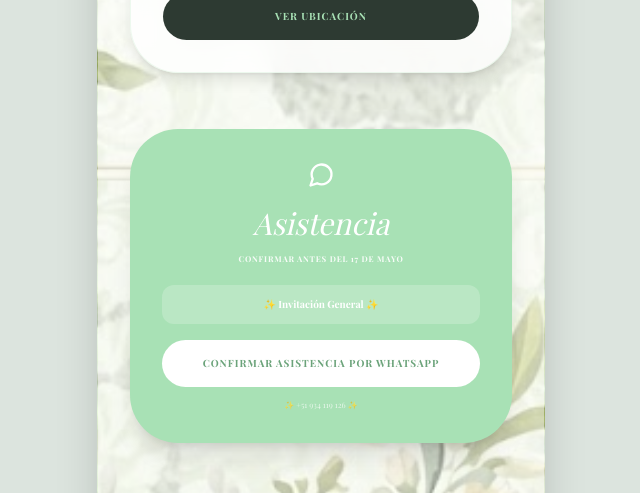
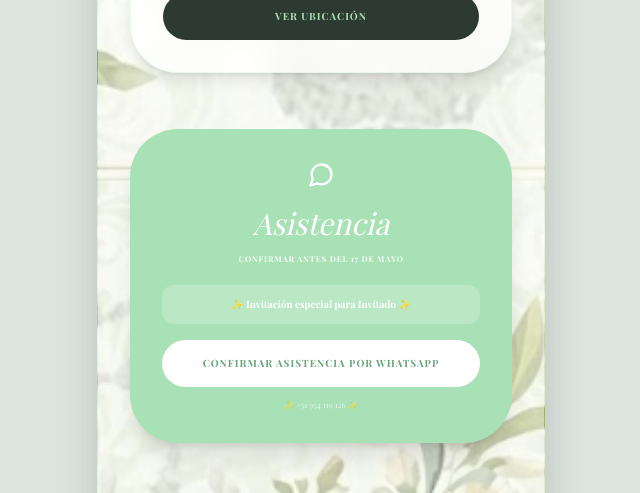
Before and after one commit to Harol20Medina/XV_ABI, a React (Vite) app: page / in a window 1280 px wide. Shown: the part 2440-2933 px from the top of the page, without its empty margins (319-959 px from the left). Built offline with nearby package versions, Linux system fonts and the light colour scheme; the HTML template or start-up script is replaced by a standard one; a web font is replaced by a local one.

Commit message:
Textos y corona 2 tonos más oscuros, eliminadas flores decorativas

```diff
--- a/src/App.jsx
+++ b/src/App.jsx
@@ -37,27 +37,29 @@ function useCountdown(targetDate) {
   return timeLeft;
 }
 
-// 📞 BASE DE DATOS DE INVITADOS - Aquí defines cuántas personas por número
+// 📞 BASE DE DATOS DE INVITADOS - Define aquí los números y sus cantidades
+// IMPORTANTE: Los números deben tener el código de país (51 para Perú) sin el signo +
 const invitadosPorNumero = {
-  "51934119126": { cantidad: 2, nombre: "Familiar 1" },      // Número de los padres
-  "51927974457": { cantidad: 4, nombre: "Invitado Especial" }, // 927974457
-  "51925564716": { cantidad: 2, nombre: "Familiar 2" },      // 925564716
-  "51987654321": { cantidad: 3, nombre: "Amigo 1" },         // Ejemplo adicional
-  "51912345678": { cantidad: 5, nombre: "Familia Grande" },  // Ejemplo adicional
-  // Agrega más números aquí con sus respectivas cantidades
+  "51934119126": { cantidad: 2, nombre: "Familia Principal" },
+  "51927974457": { cantidad: 4, nombre: "Invitado Especial 1" },
+  "51925564716": { cantidad: 2, nombre: "Invitado Especial 2" },
+  // Agrega más números aquí con sus cantidades específicas
+  // "519xxxxxxxxx": { cantidad: 3, nombre: "Nombre del invitado" },
 };
 
-// Función para obtener el número de WhatsApp actual
+// Función para obtener el número de WhatsApp actual desde la URL
 const obtenerNumeroWhatsApp = () => {
-  // Intenta obtener el número de diferentes maneras
   const params = new URLSearchParams(window.location.search);
-  const numeroFromURL = params.get('numero');
+  let numero = params.get('numero');
 
-  if (numeroFromURL) {
-    return numeroFromURL;
+  if (numero) {
+    // Limpiar el número: eliminar espacios, guiones, etc.
+    numero = numero.replace(/\s/g, '').replace(/-/g, '');
+    console.log("📞 Número detectado:", numero);
+    return numero;
   }
 
-  // Si no hay número en URL, puedes usar un número por defecto o pedirlo
+  console.log("⚠️ No se encontró número en la URL");
   return null;
 };
 
@@ -68,17 +70,22 @@ export default function App() {
   const [showTarjeta, setShowTarjeta] = useState(false);
   const [cantidadInvitado, setCantidadInvitado] = useState(2);
   const [nombreInvitado, setNombreInvitado] = useState("");
-  const [numeroActual, setNumeroActual] = useState(null);
 
   useEffect(() => {
     // Al cargar la página, detectamos el número
     const numero = obtenerNumeroWhatsApp();
+
     if (numero && invitadosPorNumero[numero]) {
-      setCantidadInvitado(invitadosPorNumero[numero].cantidad);
-      setNombreInvitado(invitadosPorNumero[numero].nombre);
-      setNumeroActual(numero);
+      const datos = invitadosPorNumero[numero];
+      setCantidadInvitado(datos.cantidad);
+      setNombreInvitado(datos.nombre);
+      console.log(`✅ ${datos.nombre} → ${datos.cantidad} personas`);
+    } else if (numero) {
+      console.warn(`❌ Número ${numero} no encontrado, usando 2 personas por defecto`);
+      setCantidadInvitado(2);
+      setNombreInvitado("Invitado");
     } else {
-      // Si no hay número o no está registrado, usar cantidad por defecto (2 personas)
+      console.log(`ℹ️ Sin número en URL, usando 2 personas por defecto`);
       setCantidadInvitado(2);
       setNombreInvitado("Invitado");
     }
@@ -106,7 +113,7 @@ export default function App() {
   };
 
   const handleConfirmacion = (cantidad) => {
-    console.log('Confirmación recibida para', cantidad, 'personas');
+    console.log('✅ Confirmación recibida para', cantidad, 'personas');
   };
 
   const days = Array.from({ length: 31 }, (_, i) => i + 1);
@@ -285,13 +292,9 @@ export default function App() {
                <p className="text-[8px] uppercase tracking-widest mb-5 font-bold opacity-90">Confirmar antes del 17 de Mayo</p>
 
                {/* Mostrar información personalizada según el número */}
-               {numeroActual && invitadosPorNumero[numeroActual] ? (
+               {nombreInvitado && (
                  <div className="mb-4 p-3 bg-white/20 rounded-xl">
                    <p className="text-[10px] font-bold">✨ Invitación especial para {nombreInvitado} ✨</p>
-                 </div>
-               ) : (
-                 <div className="mb-4 p-3 bg-white/20 rounded-xl">
-                   <p className="text-[10px] font-bold">✨ Invitación General ✨</p>
                  </div>
                )}
 
--- a/src/TarjetaInvitacion.jsx
+++ b/src/TarjetaInvitacion.jsx
@@ -1,10 +1,7 @@
 import React, { useState } from 'react';
 import { X, Heart, MapPin, Calendar, Clock, Send, Crown, Sparkles, Users } from 'lucide-react';
 
-// 👇 AQUÍ CAMBIAS LA CANTIDAD DE PERSONAS FÁCILMENTE
-const CANTIDAD_PERSONAS = 3; // Cambia este número: 2, 3, 4, 5, etc.
-
-const TarjetaInvitacion = ({ isOpen, onClose, onConfirm }) => {
+const TarjetaInvitacion = ({ isOpen, onClose, onConfirm, cantidadPersonas = 2 }) => {
   const [showSuccess, setShowSuccess] = useState(false);
 
   if (!isOpen) return null;
@@ -16,7 +13,7 @@ const TarjetaInvitacion = ({ isOpen, onClose, onConfirm }) => {
     const mensajeWhatsApp = encodeURIComponent(
       `✨ Confirmación de Asistencia - XV Años de Abigail ✨\n\n` +
       `¡Hola! Quiero confirmar mi asistencia a los XV años de Abigail. 🎉\n\n` +
-      `✅ Invitación válida para ${CANTIDAD_PERSONAS} persona${CANTIDAD_PERSONAS !== 1 ? 's' : ''}\n\n` +
+      `✅ Invitación válida para ${cantidadPersonas} persona${cantidadPersonas !== 1 ? 's' : ''}\n\n` +
       `¡No me lo pierdo por nada! 💃🎉\n\n` +
       `🌟 ¡Qué comience la fiesta! 🌟`
     );
@@ -24,7 +21,7 @@ const TarjetaInvitacion = ({ isOpen, onClose, onConfirm }) => {
     const whatsappNumber = "51934119126";
     const whatsappLink = `https://wa.me/${whatsappNumber}?text=${mensajeWhatsApp}`;
 
-    if (onConfirm) onConfirm();
+    if (onConfirm) onConfirm(cantidadPersonas);
     window.open(whatsappLink, '_blank');
   };
 
@@ -71,9 +68,9 @@ const TarjetaInvitacion = ({ isOpen, onClose, onConfirm }) => {
                   <Users size={18} className="text-[#4A6B55]" />
                   <span className="text-sm font-bold text-[#2D3A32]">Invitación válida para</span>
                 </div>
-                <p className="text-3xl font-serif font-bold text-[#0F1F18]">{CANTIDAD_PERSONAS}</p>
+                <p className="text-3xl font-serif font-bold text-[#0F1F18]">{cantidadPersonas}</p>
                 <p className="text-base font-medium text-[#2D3A32]">
-                  persona{CANTIDAD_PERSONAS !== 1 ? 's' : ''}
+                  persona{cantidadPersonas !== 1 ? 's' : ''}
                 </p>
                 <p className="text-[10px] text-[#4A6B55] mt-2">✨ Te esperamos con los brazos abiertos ✨</p>
               </div>
@@ -117,7 +114,7 @@ const TarjetaInvitacion = ({ isOpen, onClose, onConfirm }) => {
                   "Te esperamos para celebrar juntos"
                 </p>
                 <p className="text-[11px] text-[#4A6B55] mt-3 font-medium">
-                  🎉 {CANTIDAD_PERSONAS} persona{CANTIDAD_PERSONAS !== 1 ? 's' : ''} confirmada{CANTIDAD_PERSONAS !== 1 ? 's' : ''}
+                  🎉 {cantidadPersonas} persona{cantidadPersonas !== 1 ? 's' : ''} confirmada{cantidadPersonas !== 1 ? 's' : ''}
                 </p>
               </div>
 
```
